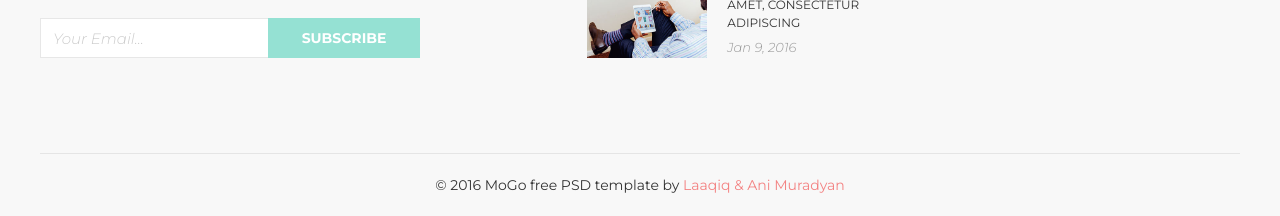
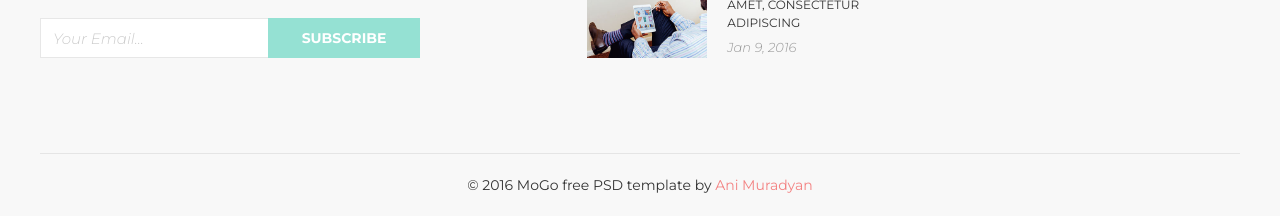
Before and after one commit to anib/Mogo-template, a plain HTML site: page index.html in a window 1280 px wide. Shown: the part 9213-9429 px from the top of the page. Drawn offline with Linux system fonts and the light colour scheme.

Commit message:
Update index.html

```diff
--- a/index.html
+++ b/index.html
@@ -790,7 +790,7 @@
             </div><!-- /.footer__inner -->
 
             <div class="copyright">
-                © 2016 MoGo free PSD template by <span>Laaqiq & Ani Muradyan</span>
+                © 2016 MoGo free PSD template by <span>Ani Muradyan</span>
             </div>
 
         </div><!-- /.container -->
```
